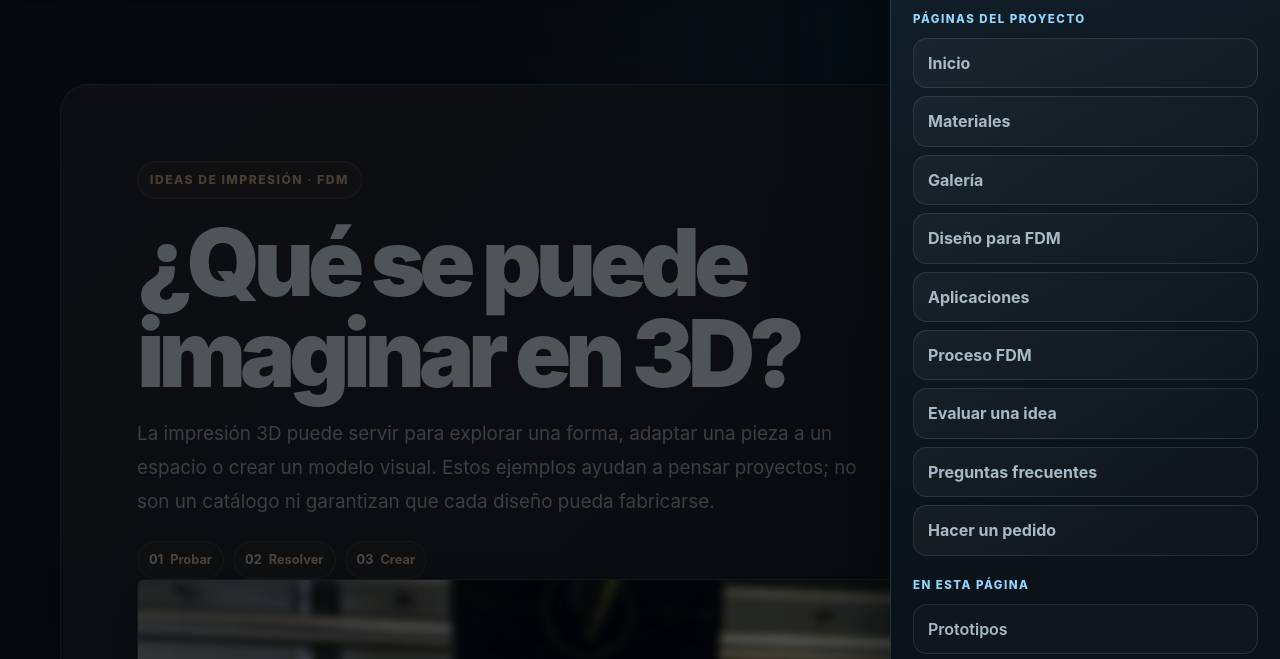
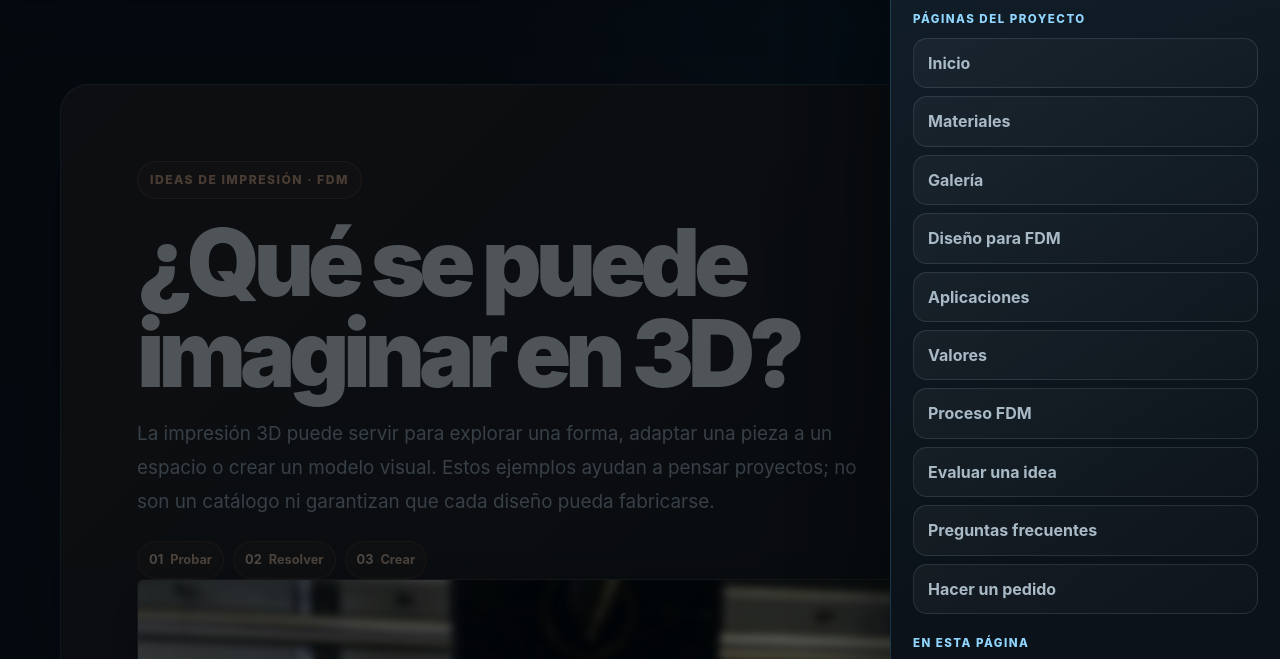
Before and after one commit to Mason-GPT/Scracth-aplicaciones, a plain HTML site: page index.html in a window 1280 px wide. Both pictures are taken after a click on the link "•••". Shown: the part 94-753 px from the top of the page. Drawn offline with Linux system fonts and the light colour scheme.

Commit message:
Add values page to global navigation

```diff
--- a/index.html
+++ b/index.html
@@ -303,6 +303,7 @@
         <a href="https://mason-gpt.github.io/Scracth-galeria/">Galería</a>
         <a href="https://mason-gpt.github.io/Scracth-diseno-fdm/">Diseño para FDM</a>
         <a href="https://mason-gpt.github.io/Scracth-aplicaciones/">Aplicaciones</a>
+        <a href="https://mason-gpt.github.io/Scracth-valores/">Valores</a>
         <a href="https://mason-gpt.github.io/Scracth-proceso-fdm/">Proceso FDM</a>
         <a href="https://mason-gpt.github.io/Scracth-evaluar-idea/">Evaluar una idea</a>
         <a href="https://mason-gpt.github.io/Scracth-faq/">Preguntas frecuentes</a>
```
